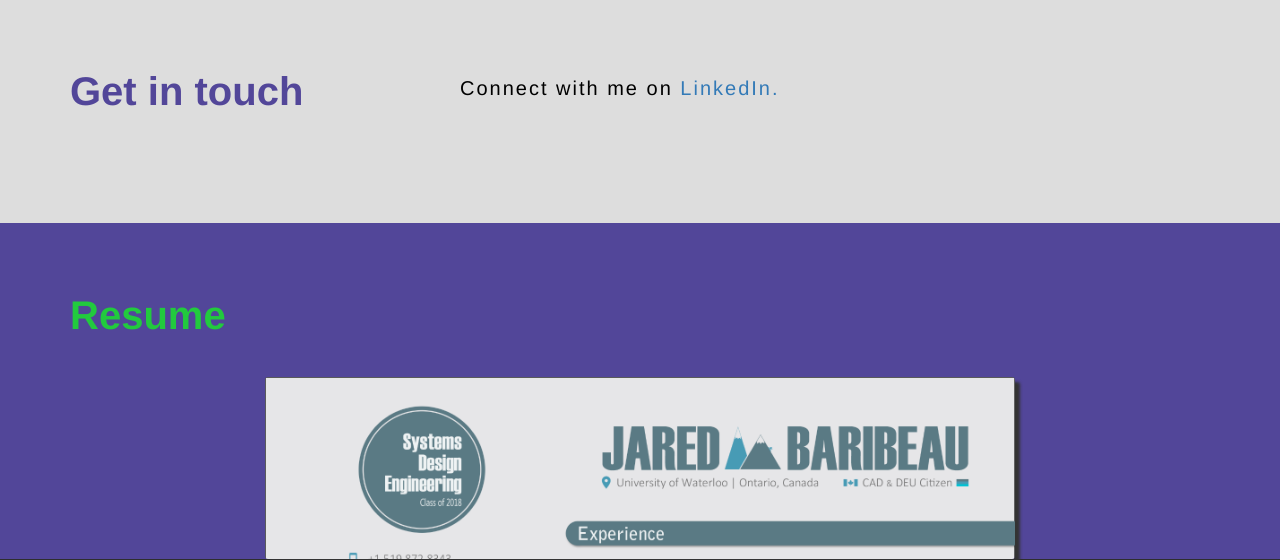
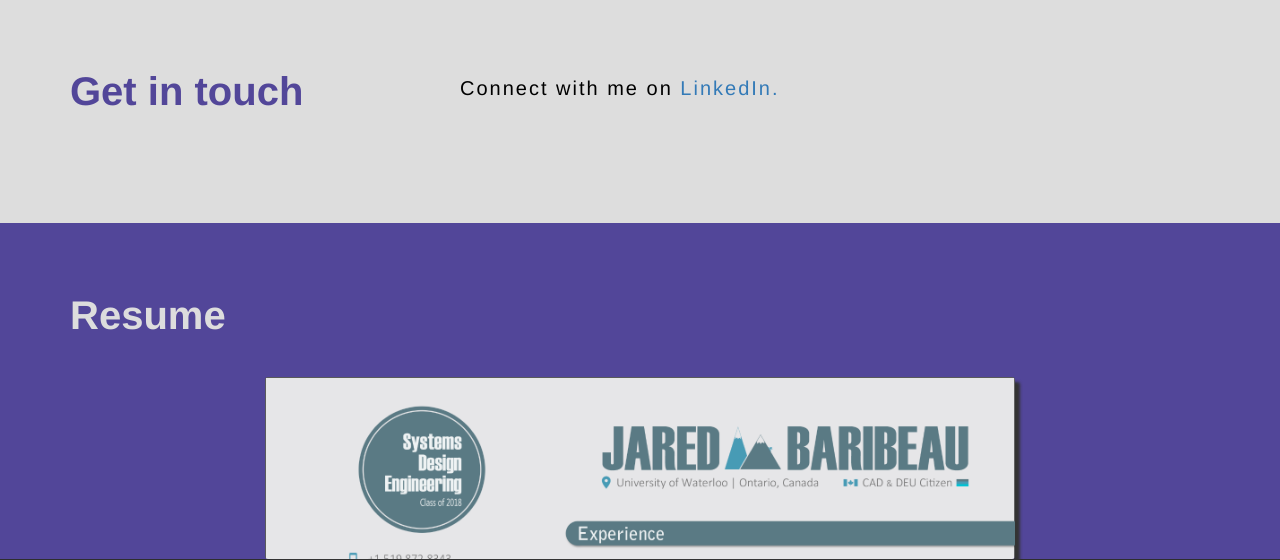
Before and after one commit to Jaribeau/jaribeau.github.io, a PHP site: page / in a window 1280 px wide. Shown: the part 2293-2853 px from the top of the page. Run offline with PHP 8.4, Linux system fonts and the light colour scheme.

Commit message:
Changed section title colors

```diff
--- a/css/main.css
+++ b/css/main.css
@@ -279,7 +279,7 @@ h3 {
 }
 
 #resume h1 {
-	color: #22CA3E;
+	color: #ddd;
 }
 
 #resume h2 {
```
